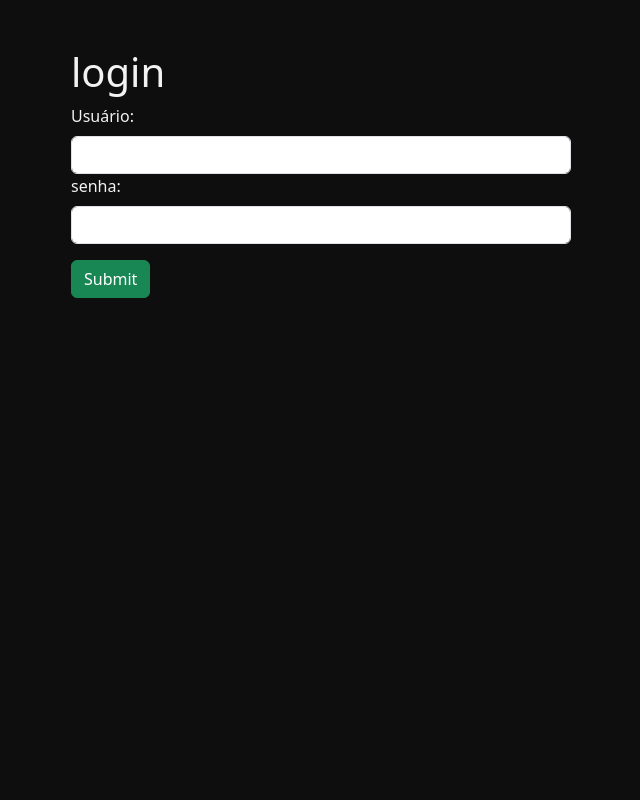
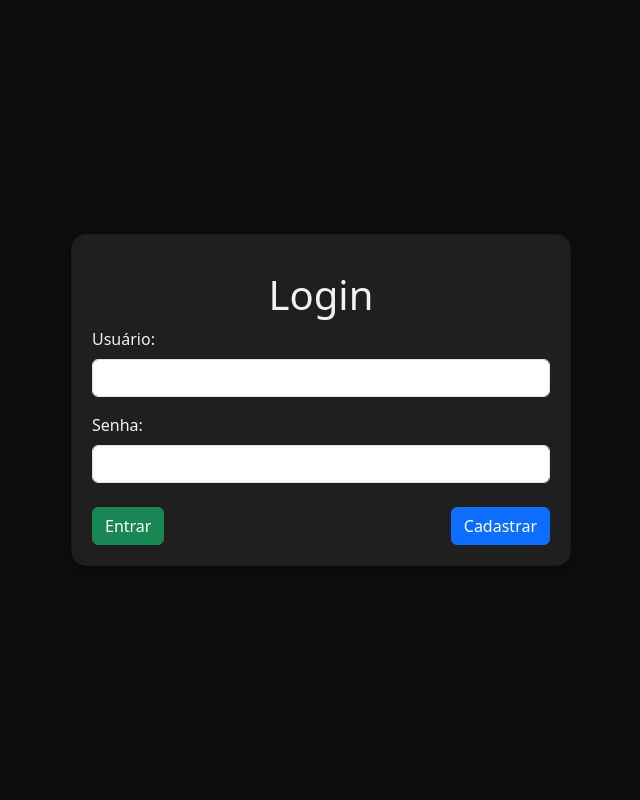
Before and after one commit to AshuraPK/Projeto-Vingadores, a PHP site: page / in a window 1280 px wide. Shown: the whole page, without its empty margins (319-959 px from the left). Run offline with PHP 8.4, Linux system fonts and the light colour scheme.

Commit message:
LOGIN MAX

```diff
--- a/index.php
+++ b/index.php
@@ -11,27 +11,39 @@
         body {
             display: flex;
             justify-content: center;
+            align-items: center;
+            min-height: 100vh;
             background-color: #0e0e0e;
             color: #f2f2f2;
         }
 
-        form {
+        .card {
+            background-color: #1f1f1f;
+            color: #f2f2f2;
+            border-radius: 15px;
+            padding: 20px;
             width: 500px;
+            box-shadow: 0px 4px 15px rgba(0, 0, 0, 0.5);
         }
     </style>
 
 <body>
 
-    <form action="auxlogin.php" method="POST" class="mt-5">
+    <div class="card">
+        <form action="auxlogin.php" method="POST" class="mt-3">
 
-        <h1>login</h1>
-        <label class="form-label"> Usuário: </label>
-        <input type="text" class="form-control" name="user">
+            <h1 class="text-center">Login</h1>
+            <label class="form-label">Usuário:</label>
+            <input type="text" class="form-control" name="user">
 
-        <label class="form-label">senha:</label>
-        <input type="text" class="form-control" name="password">
+            <label class="form-label mt-3">Senha:</label>
+            <input type="password" class="form-control" name="password">
 
-        <input class="btn btn-success mt-3" type="submit">
-    </form>
+            <div class="d-flex justify-content-between mt-4">
+                <input class="btn btn-success" type="submit" value="Entrar">
+                <a href="cadastro.php" class="btn btn-primary">Cadastrar</a>
+            </div>
+        </form>
+    </div>
 </body>
 </html>
```
